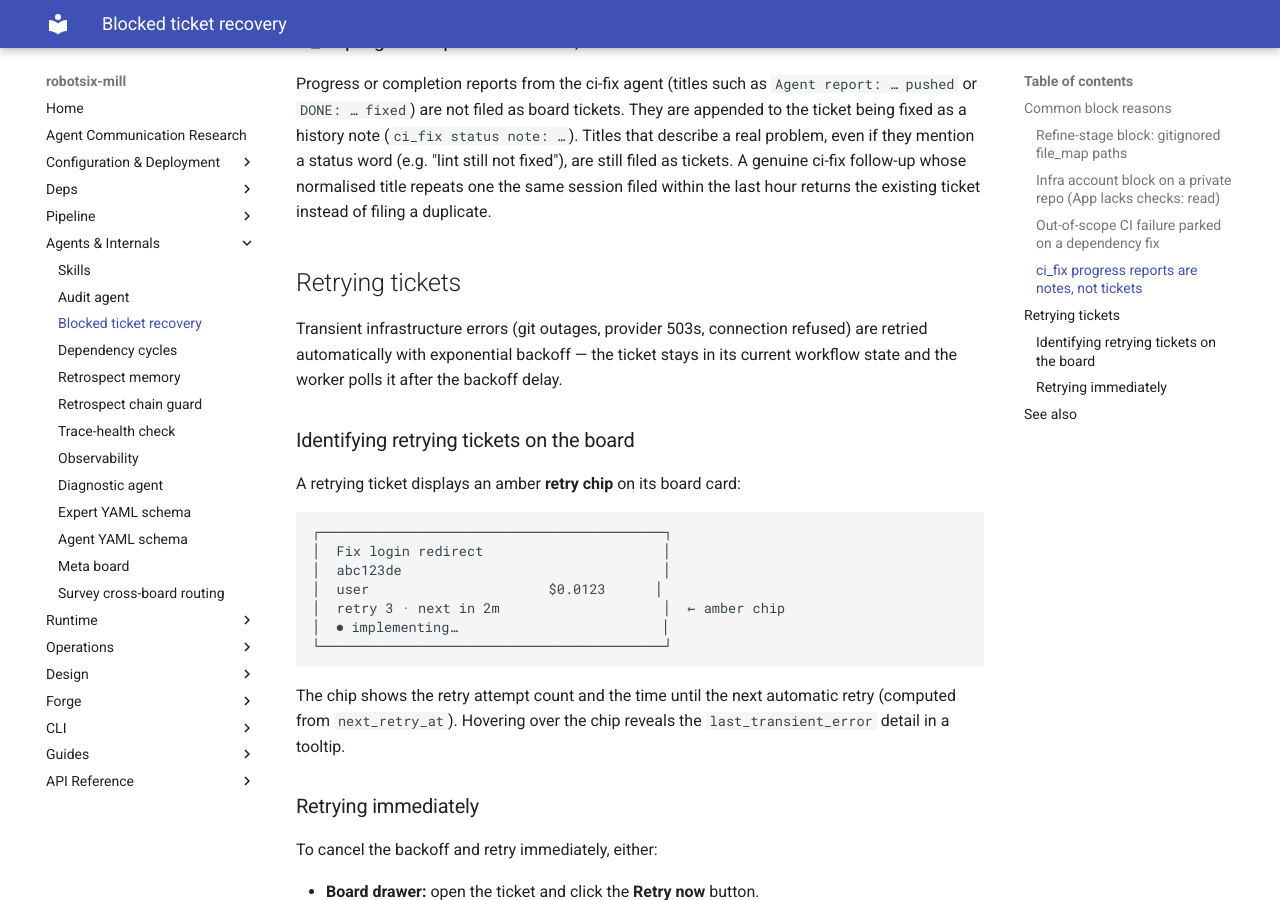
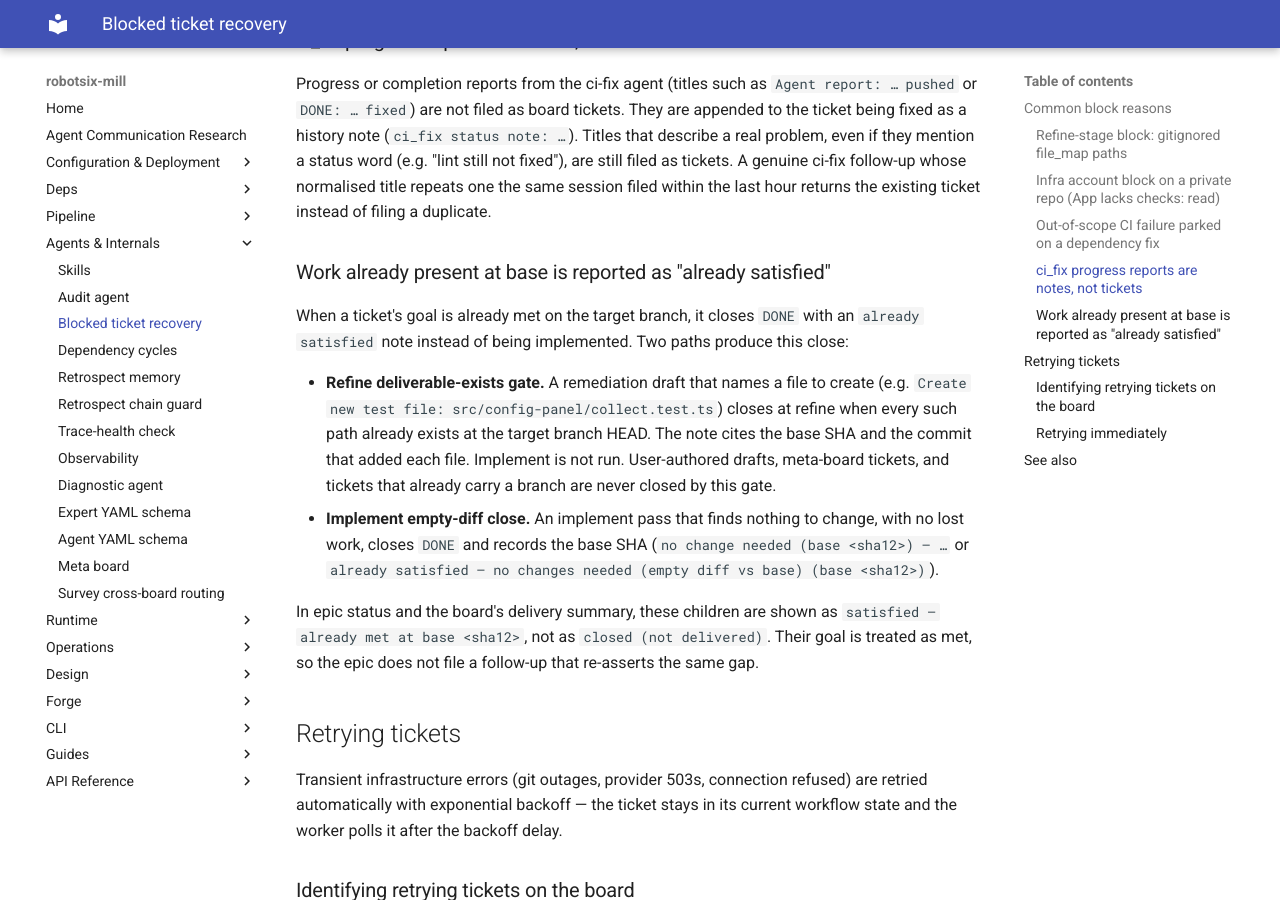
Before and after one commit to damien-robotsix/robotsix-mill, an MkDocs documentation site: the page built from docs/stages/blocked-ticket-recovery.md, in a window 1280 px wide and 900 px high, scrolled down 3195 px. Built offline with MkDocs 1.6.1 and Material for MkDocs 9.7.7, drawn with Linux system fonts in a browser that asks for light colours.

Commit message:
mill(docs): implement/delivery: record 'already satisfied at base' as its own outcome and short-circuit remediation tickets whose deliverable already exists (20261104T140017Z-implement-delivery-record-already-satisf-e199)

```diff
--- a/docs/stages/blocked-ticket-recovery.md
+++ b/docs/stages/blocked-ticket-recovery.md
@@ -161,6 +161,29 @@ as tickets. A genuine ci-fix follow-up whose normalised title repeats one
 the same session filed within the last hour returns the existing ticket
 instead of filing a duplicate.
 
+### Work already present at base is reported as "already satisfied"
+
+When a ticket's goal is already met on the target branch, it closes
+`DONE` with an `already satisfied` note instead of being implemented.
+Two paths produce this close:
+
+- **Refine deliverable-exists gate.** A remediation draft that names a
+  file to create (e.g. `Create new test file: src/config-panel/collect.test.ts`)
+  closes at refine when every such path already exists at the target
+  branch HEAD. The note cites the base SHA and the commit that added
+  each file. Implement is not run. User-authored drafts, meta-board
+  tickets, and tickets that already carry a branch are never closed by
+  this gate.
+- **Implement empty-diff close.** An implement pass that finds nothing
+  to change, with no lost work, closes `DONE` and records the base SHA
+  (`no change needed (base <sha12>) — …` or `already satisfied — no
+  changes needed (empty diff vs base) (base <sha12>)`).
+
+In epic status and the board's delivery summary, these children are shown
+as `satisfied — already met at base <sha12>`, not as
+`closed (not delivered)`. Their goal is treated as met, so the epic does
+not file a follow-up that re-asserts the same gap.
+
 ## Retrying tickets
 
 Transient infrastructure errors (git outages, provider 503s, connection
```
